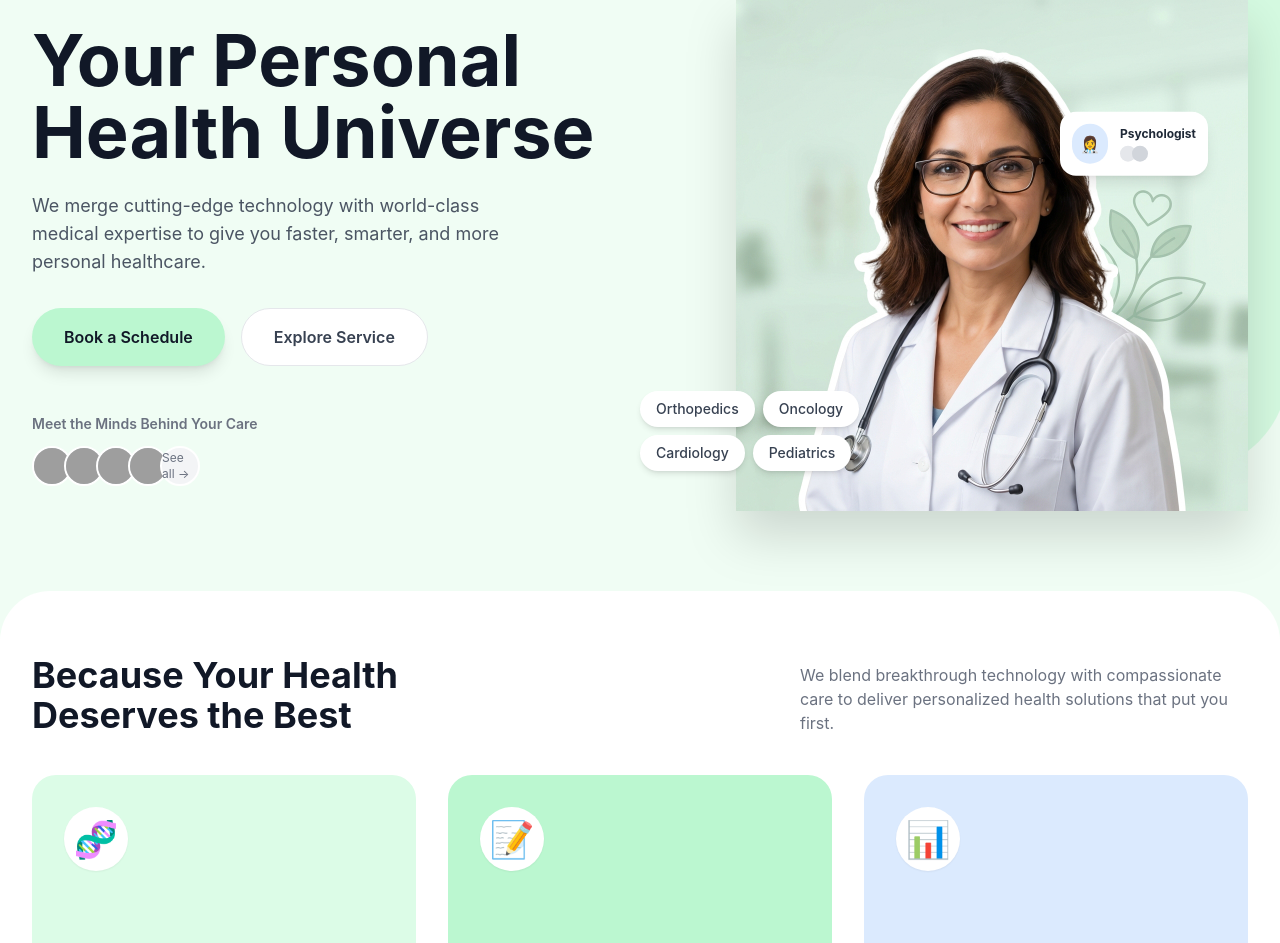
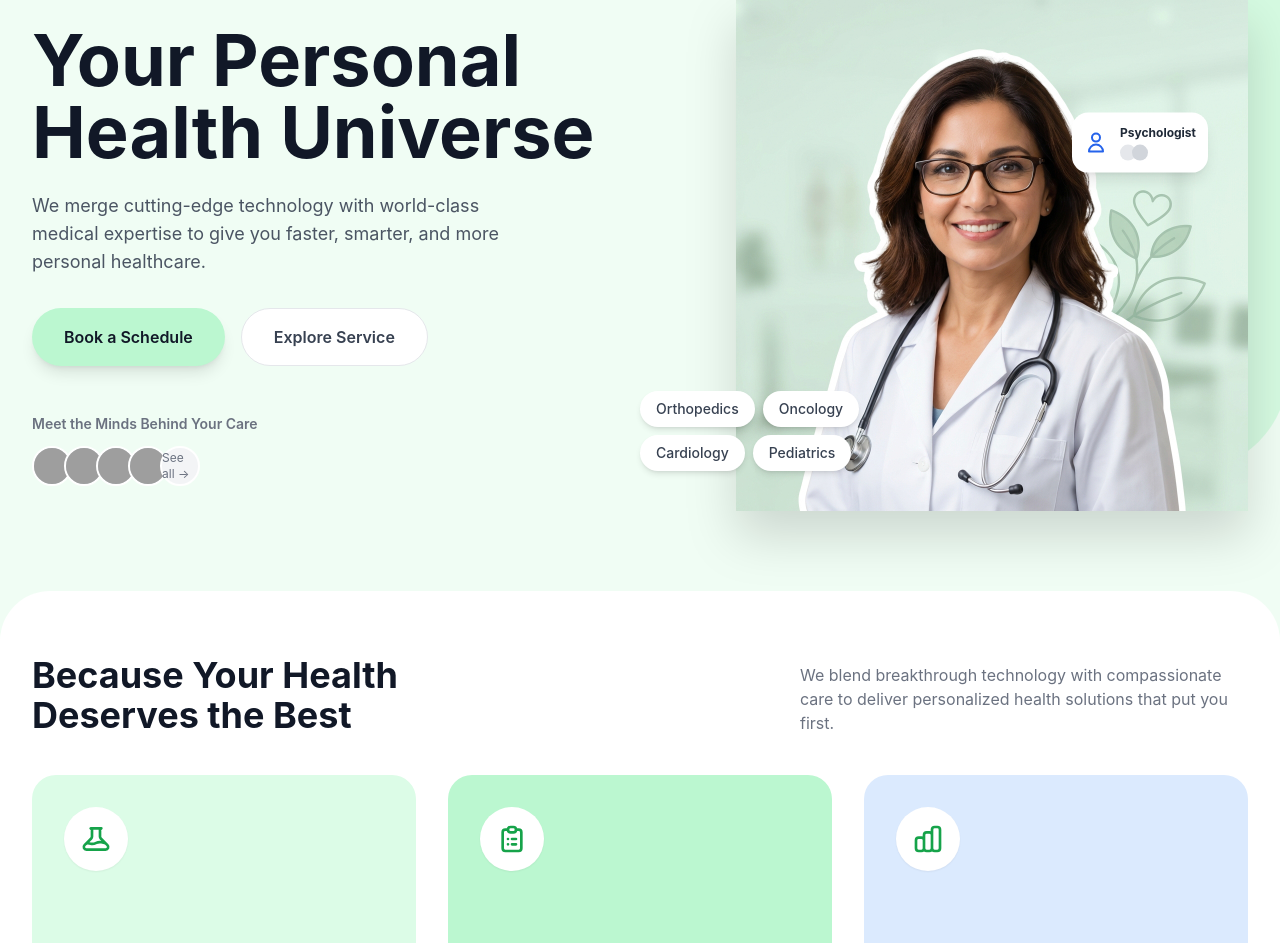
Before and after one commit to Arjun-333/ElderCare-Assist, a React (Vite) app in the folder client/: page / in a window 1280 px wide. Shown: the part 129-1072 px from the top of the page. Built offline with nearby package versions, Linux system fonts and the light colour scheme; grey boxes are pictures that could not be loaded.

Commit message:
UI Polish: Replaced emojis with SVG icons

```diff
--- a/client/src/pages/Home.jsx
+++ b/client/src/pages/Home.jsx
@@ -74,9 +74,7 @@ const Home = () => {
 
                     {/* Floating Badge Example */}
                     <div className="absolute top-1/4 right-10 z-20 bg-white p-3 rounded-2xl shadow-lg flex items-center gap-3 animate-bounce" style={{ animationDuration: '3s' }}>
-                        <div className="bg-blue-100 p-2 rounded-full">
-                            👩‍⚕️
-                        </div>
+                        <svg xmlns="http://www.w3.org/2000/svg" className="h-6 w-6 text-blue-600" fill="none" viewBox="0 0 24 24" stroke="currentColor"><path strokeLinecap="round" strokeLinejoin="round" strokeWidth={2} d="M16 7a4 4 0 11-8 0 4 4 0 018 0zM12 14a7 7 0 00-7 7h14a7 7 0 00-7-7z" /></svg>
                         <div>
                             <p className="text-xs font-bold text-gray-800">Psychologist</p>
                             <div className="flex -space-x-1 mt-1">
@@ -110,9 +108,21 @@ const Home = () => {
 
                 <div className="grid grid-cols-1 md:grid-cols-3 gap-8">
                     {[
-                        { title: 'AI-Driven Precision', icon: '🧬', color: 'bg-green-100' },
-                        { title: 'Personalized Care Plans', icon: '📝', color: 'bg-brand' },
-                        { title: 'Continuous Monitoring', icon: '📊', color: 'bg-blue-100' }
+                        {
+                            title: 'AI-Driven Precision',
+                            icon: <svg xmlns="http://www.w3.org/2000/svg" className="h-8 w-8 text-green-600" fill="none" viewBox="0 0 24 24" stroke="currentColor"><path strokeLinecap="round" strokeLinejoin="round" strokeWidth={2} d="M19.428 15.428a2 2 0 00-1.022-.547l-2.384-.477a6 6 0 00-3.86.517l-.318.158a6 6 0 01-3.86.517L6.05 15.21a2 2 0 00-1.806.547M8 4h8l-1 1v5.172a2 2 0 00.586 1.414l5 5c1.26 1.26.367 3.414-1.415 3.414H4.828c-1.782 0-2.674-2.154-1.414-3.414l5-5A2 2 0 009 10.172V5L8 4z" /></svg>,
+                            color: 'bg-green-100'
+                        },
+                        {
+                            title: 'Personalized Care Plans',
+                            icon: <svg xmlns="http://www.w3.org/2000/svg" className="h-8 w-8 text-green-600" fill="none" viewBox="0 0 24 24" stroke="currentColor"><path strokeLinecap="round" strokeLinejoin="round" strokeWidth={2} d="M9 5H7a2 2 0 00-2 2v12a2 2 0 002 2h10a2 2 0 002-2V7a2 2 0 00-2-2h-2M9 5a2 2 0 002 2h2a2 2 0 002-2M9 5a2 2 0 012-2h2a2 2 0 012 2m-3 7h3m-3 4h3m-6-4h.01M9 16h.01" /></svg>,
+                            color: 'bg-brand'
+                        },
+                        {
+                            title: 'Continuous Monitoring',
+                            icon: <svg xmlns="http://www.w3.org/2000/svg" className="h-8 w-8 text-green-600" fill="none" viewBox="0 0 24 24" stroke="currentColor"><path strokeLinecap="round" strokeLinejoin="round" strokeWidth={2} d="M9 19v-6a2 2 0 00-2-2H5a2 2 0 00-2 2v6a2 2 0 002 2h2a2 2 0 002-2zm0 0V9a2 2 0 012-2h2a2 2 0 012 2v10m-6 0a2 2 0 002 2h2a2 2 0 002-2m0 0V5a2 2 0 012-2h2a2 2 0 012 2v14a2 2 0 01-2 2h-2a2 2 0 01-2-2z" /></svg>,
+                            color: 'bg-blue-100'
+                        }
                     ].map((feature, idx) => (
                         <div key={idx} className={`${feature.color} p-8 rounded-3xl h-64 flex flex-col justify-between hover:shadow-lg transition`}>
                             <div className="text-4xl bg-white w-16 h-16 rounded-full flex items-center justify-center shadow-sm">
```
Also changed, not shown: 1 other file (tests, documents, lock files or other folders).
